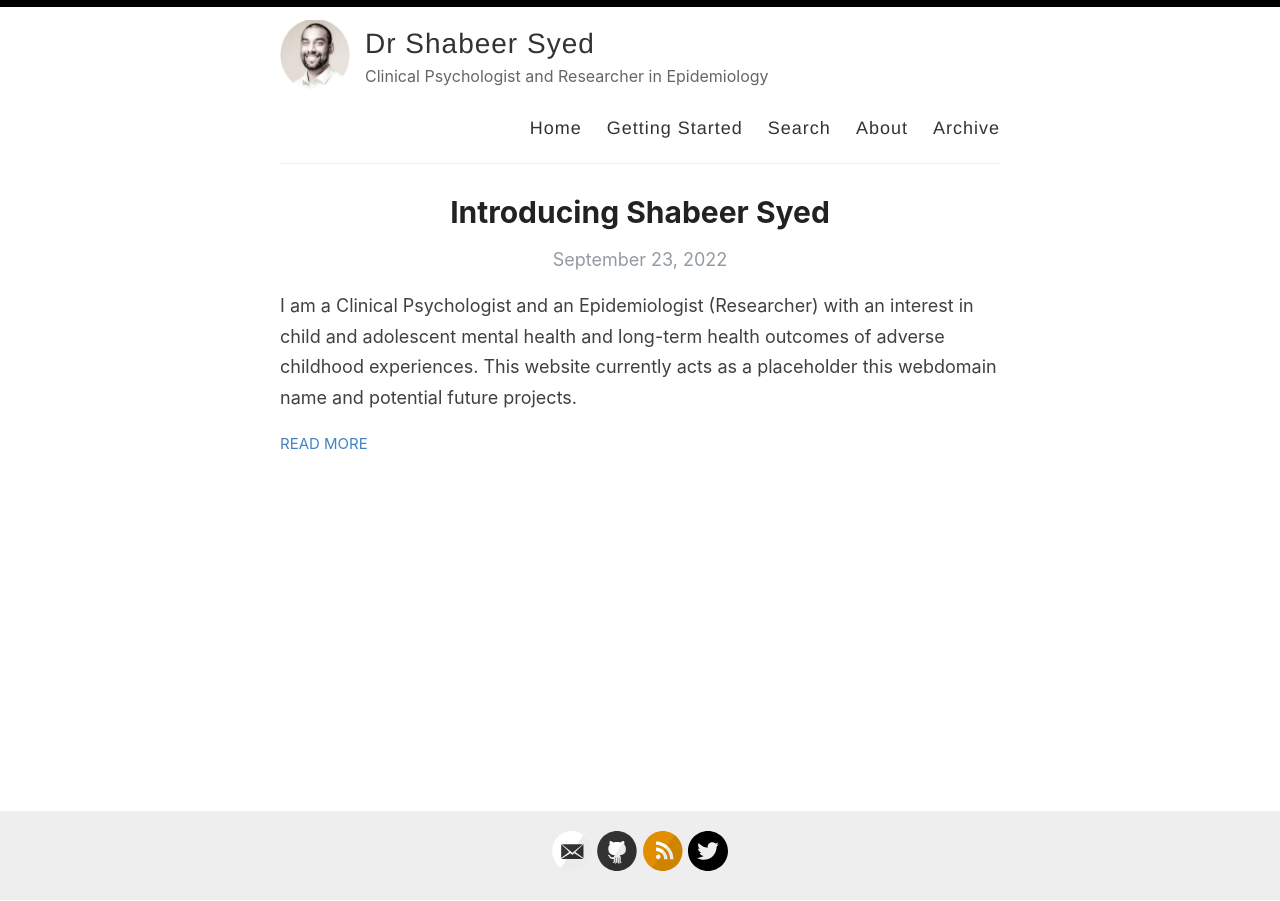
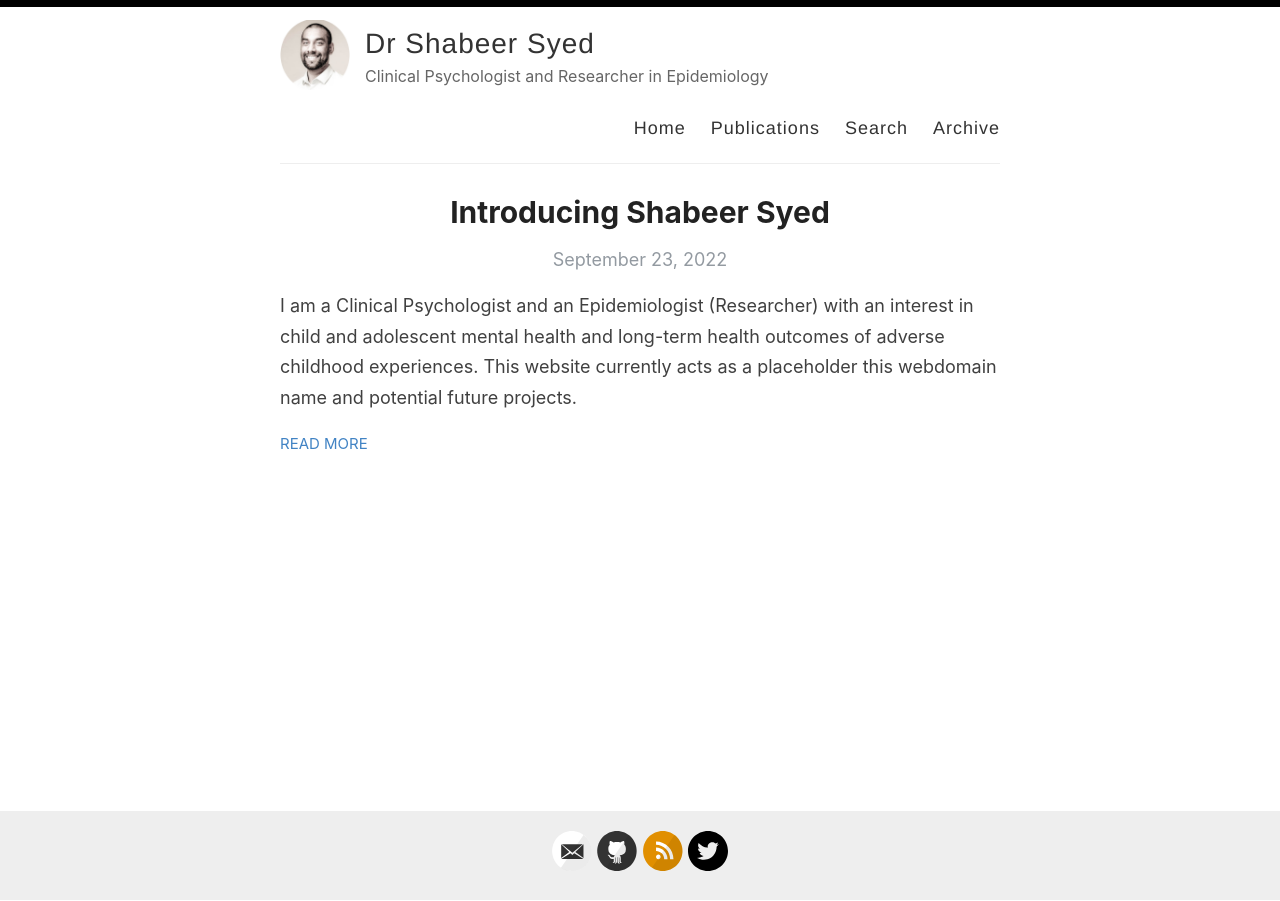
Before and after one commit to shabeer-syed/shabeersyed, a Jekyll site: the page built from index.html, in a window 1280 px wide. Built offline with Jekyll 4.4.1, drawn with Linux system fonts in a browser that asks for light colours; the list of posts is cut into pages by our own code.

Commit message:
Update default.html

```diff
--- a/_layouts/default.html
+++ b/_layouts/default.html
@@ -29,9 +29,8 @@
 
             <nav>
               <a href="{{ site.baseurl }}/">Home</a>
-              <a href="{{ site.baseurl }}/getting-started">Getting Started</a>
+              <a href="{{ site.baseurl }}/publications">Publications</a>
               <a href="{{ site.baseurl }}/search">Search</a>
-              <a href="{{ site.baseurl }}/about">About</a>
               <a href="{{ site.baseurl }}/archive">Archive</a>
             </nav>
           </header>
```
